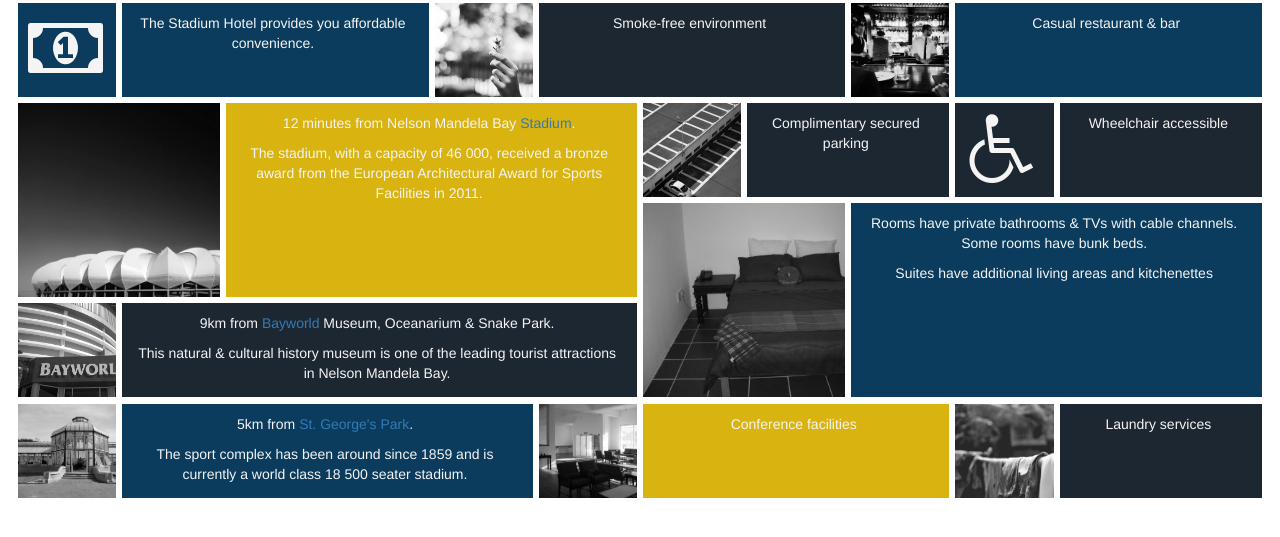
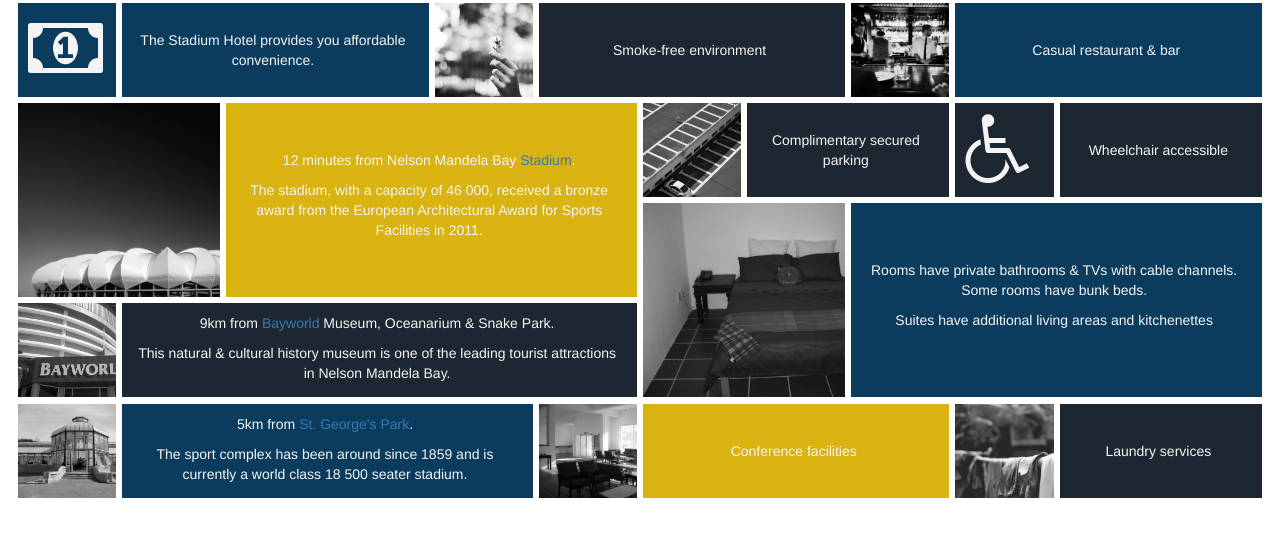
Before and after one commit to BelgiumCampus/stadiumhotel, a PHP site: page / in a window 1280 px wide. Shown: the top 537 px of the page. Run offline with PHP 8.4, Linux system fonts and the light colour scheme; some libraries are stand-ins or nearby versions.

Commit message:
Vertically centered text

```diff
--- a/css/site.css
+++ b/css/site.css
@@ -13,7 +13,7 @@
     padding-top: 10px;
     padding-bottom: 10px;
     border: 3px #fff solid;
-    text-align: center;
+    display: flex;
 }
 
 .tile-lg {
@@ -22,6 +22,11 @@
     padding-top: 10px;
     padding-bottom: 10px;
     border: 3px #fff solid;
+    display: flex;
+}
+
+.tile-content{
+    margin: auto;
     text-align: center;
 }
 
--- a/index.html
+++ b/index.html
@@ -26,11 +26,17 @@
                         <div class="col-lg-12 col-md-12 col-sm-12">
                             <div class="">
                                 <div class="col-lg-1 tile-sm tile-color-1 hidden-xs hidden-sm"><i  class="fa fa-money icon"></i></div>
-                                <div class="col-lg-3 tile-sm tile-color-1 ">The Stadium Hotel provides you affordable convenience.</div>
-                                <div class="col-lg-1 tile-sm tile-color-2 hidden-xs hidden-sm img-tile" id="smoke-tile"></i></div>
-                                <div class="col-lg-3 tile-sm tile-color-2 ">Smoke-free environment</div>
+                                <div class="col-lg-3 tile-sm tile-color-1">
+                                    <span class="tile-content">The Stadium Hotel provides you affordable convenience.</span>
+                                </div>
+                                <div class="col-lg-1 tile-sm tile-color-2 hidden-xs hidden-sm img-tile" id="smoke-tile"></div>
+                                <div class="col-lg-3 tile-sm tile-color-2 ">
+                                    <span class="tile-content">Smoke-free environment</span>
+                                </div>
                                 <div class="col-lg-1 tile-sm tile-color-1 hidden-xs hidden-sm img-tile" id="bar-tile"></div>
-                                <div class="col-lg-3 tile-sm tile-color-1 ">Casual restaurant & bar</div>
+                                <div class="col-lg-3 tile-sm tile-color-1 ">
+                                    <span class="tile-content">Casual restaurant & bar</span>
+                                </div>
                             </div>
                         </div>
                     </div>
@@ -39,21 +45,29 @@
                             <div class="">
                                 <div class="col-lg-2 tile-lg tile-color-3 hidden-xs hidden-sm img-tile" id="stadium-tile"></div>
                                 <div class="col-lg-4 tile-lg tile-color-3 ">
+                                    <span class="tile-content">
                                         <p>
                                             12 minutes from Nelson Mandela Bay <a href="http://www.nmbstadium.com/">Stadium</a>.
                                         </p>
                                         <p>
                                             The stadium, with a capacity of 46 000, received a bronze award from the European Architectural Award for Sports Facilities in 2011.
                                         </p>
+                                    </span>
                                 </div>
                                 <div class="col-lg-1 tile-sm tile-color-2 hidden-xs hidden-sm img-tile" id="parking-tile"></div>
-                                <div class="col-lg-2 tile-sm tile-color-2 ">Complimentary secured parking</div>
+                                <div class="col-lg-2 tile-sm tile-color-2 ">
+                                    <span class="tile-content">Complimentary secured parking</span>
+                                </div>
                                 <div class="col-lg-1 tile-sm tile-color-2 hidden-xs hidden-sm"><i class="fa fa-wheelchair icon"></i></div>
-                                <div class="col-lg-2 tile-sm tile-color-2 ">Wheelchair accessible</div>
+                                <div class="col-lg-2 tile-sm tile-color-2 ">
+                                    <span class="tile-content">Wheelchair accessible</span>
+                                </div>
                                 <div class="col-lg-2 tile-lg tile-color-1 hidden-xs hidden-sm img-tile" id="room-tile" ></div>
                                 <div class="col-lg-4 tile-lg tile-color-1">
+                                    <span class="tile-content">
                                         <p>Rooms have private bathrooms & TVs with cable channels. Some rooms have bunk beds.</p>
                                         <p>Suites have additional living areas and kitchenettes</p>
+                                    </span>
                                 </div>
                             </div>
                         </div>
@@ -63,23 +77,27 @@
                             <div class="odd-tile hidden-xs hidden-sm">
                                 <div class="col-lg-1 tile-sm tile-color-2 hidden-xs hidden-sm img-tile" id="bayworld-tile"></div>
                                 <div class="col-lg-5 tile-sm tile-color-2 ">
+                                    <span class="tile-content">
                                         <p>
                                             9km from <a href="http://www.bayworld.co.za/">Bayworld</a> Museum, Oceanarium & Snake Park.
                                         </p>
                                         <p>
                                             This natural & cultural history museum is one of the leading tourist attractions in Nelson Mandela Bay.
                                         </p>
+                                    </span>
                                 </div>
                             </div>
                             <!--the following div replaces the preceding div in mobile view-->
                             <div class="hidden-md hidden-lg">
                                 <div class="col-lg-5 tile-sm tile-color-2 ">
+                                    <span class="tile-content">
                                         <p>
                                             9km from <a href="http://www.bayworld.co.za/">Bayworld</a> Museum, Oceanarium & Snake Park.
                                         </p>
                                         <p>
                                             This natural & cultural history museum is one of the leading tourist attractions in Nelson Mandela Bay.
                                         </p>
+                                    </span>
                                 </div>
                             </div>
                         </div>
@@ -88,18 +106,26 @@
                         <div class="col-lg-12 col-md-12 col-sm-12">
                             <div class="">
                                 <div class="col-lg-1 tile-sm tile-color-1 hidden-xs hidden-sm img-tile" id="park-tile"></div>
-                                <div class="col-lg-4 tile-sm tile-color-1 ">
+                                <div class="col-lg-4 tile-sm tile-color-1 colourize">
+                                    <span class="tile-content">
                                         <p>
                                             5km from <a href="http://stgeorgespark.nmmu.ac.za/">St. George's Park</a>.
                                         </p>
                                         <p>
                                             The sport complex has been around since 1859 and is currently a world class 18 500 seater stadium.
                                         </p>
+                                    </span>
                                 </div>
                                 <div class="col-lg-1 tile-sm tile-color-3 hidden-xs hidden-sm img-tile" id="conference-tile"></div>
-                                <div class="col-lg-3 tile-sm tile-color-3 ">Conference facilities</div>
+                                <div class="col-lg-3 tile-sm tile-color-3 ">
+                                    <span class="tile-content">
+                                        Conference facilities
+                                    </span>
+                                </div>
                                 <div class="col-lg-1 tile-sm tile-color-2 hidden-xs hidden-sm img-tile" id="laundry-tile"></div>
-                                <div class="col-lg-2 tile-sm tile-color-2 ">Laundry services</div>
+                                <div class="col-lg-2 tile-sm tile-color-2 ">
+                                    <span class="tile-content">Laundry services</span>
+                                </div>
                             </div>
                         </div>
                     </div>
```
Lines whose indentation alone changed are shown as unchanged.
